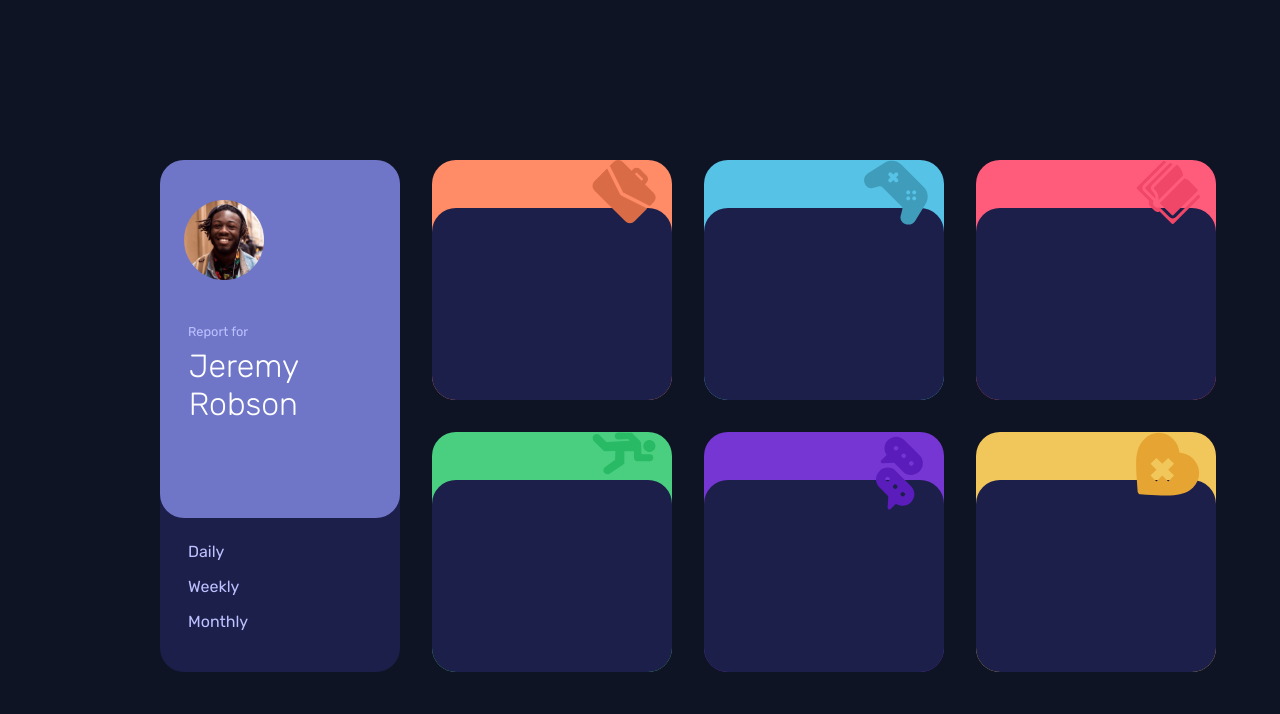
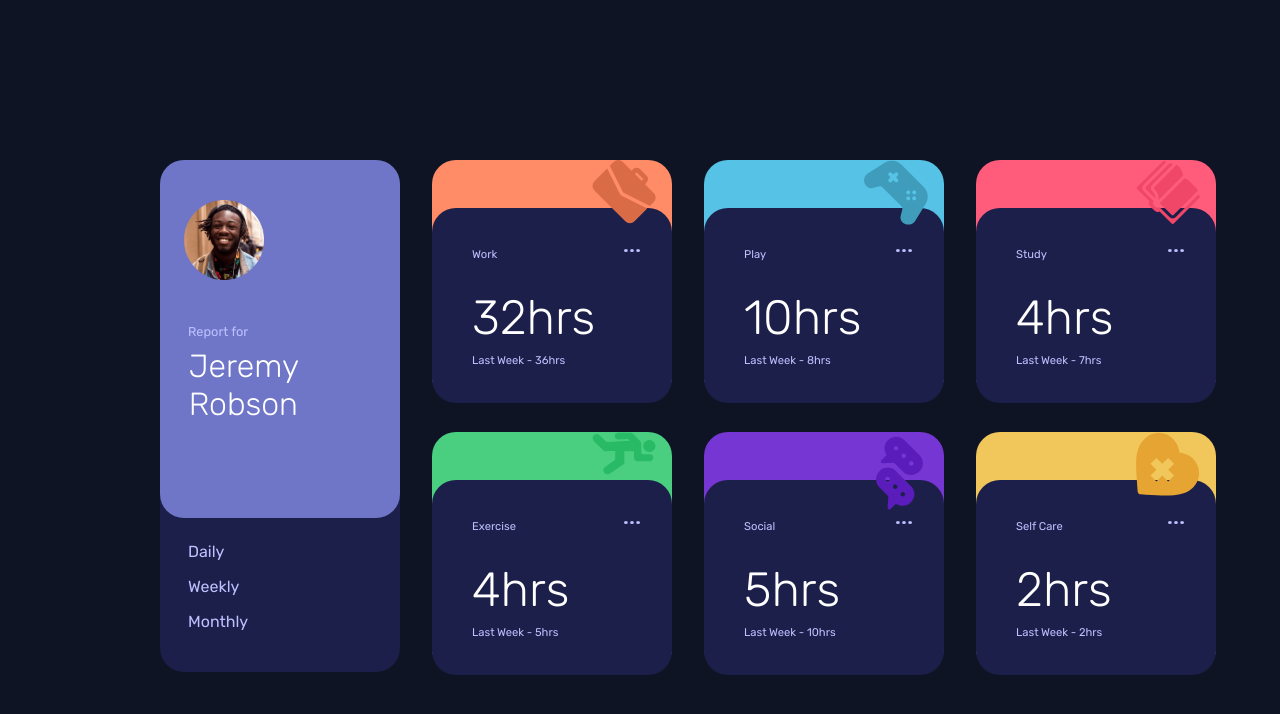
Before and after one commit to MHDSOU/Time-tracking-dashboard, a plain HTML site: page index.html in a window 1280 px wide. Drawn offline with Linux system fonts and the light colour scheme.

Commit message:
finish html & almost css

```diff
--- a/Style/Style.css
+++ b/Style/Style.css
@@ -68,6 +68,14 @@ body {
   padding-left: 1.75rem;
   color: hsl(236, 100%, 87%);
   list-style-type: none;
+}
+
+#list-item li {
+  cursor: pointer;
+}
+
+#list-item li:hover {
+  color: white;
 }
 
 .containerTwo {
@@ -147,6 +155,44 @@ body {
 .second-card {
   background-color: hsl(235, 46%, 20%);
   width: 15rem;
-  height: 80%;
+  height: 81.25%;
   border-radius: 1.5rem;
+  cursor: pointer;
 }
+
+.second-card:hover {
+  background-color: hsl(246, 80%, 60%);
+}
+
+.nav-contain {
+  padding-top: 2rem;
+  padding-right: 2rem;
+  display: flex;
+  justify-content: space-between;
+  align-items: center;
+}
+
+.nav-contain p {
+  color: white;
+  font-size: 2rem;
+}
+
+.nav-contain img {
+  width: 7.5%;
+  height: 12.5%;
+}
+
+.second-card h1 {
+  padding-left: 2.5rem;
+  margin-top: 1.75rem;
+  color: white;
+  font-weight: 300;
+  font-size: 3rem;
+}
+
+.second-card p {
+  padding-left: 2.5rem;
+  margin-top: 0.5rem;
+  color: hsl(236, 100%, 87%);
+  font-size: 0.7rem;
+}
--- a/index.html
+++ b/index.html
@@ -30,7 +30,7 @@
             </h1>
           </div>
           <div id="second-item">
-            <ul>
+            <ul id="list-item">
               <li>Daily</li>
               <li>Weekly</li>
               <li>Monthly</li>
@@ -44,19 +44,40 @@
               <div class="one-card">
                 <img src="./images/icon-work.svg" alt="" />
               </div>
-              <div class="second-card"></div>
+              <div class="second-card">
+                <div class="nav-contain">
+                  <p>Work</p>
+                  <img src="./images/icon-ellipsis.svg" alt="" />
+                </div>
+                <h1>32hrs</h1>
+                <p>Last Week - 36hrs</p>
+              </div>
             </div>
             <div id="deuxieme-item">
               <div class="one-card">
                 <img src="./images/icon-play.svg" alt="" />
               </div>
-              <div class="second-card"></div>
+              <div class="second-card">
+                <div class="nav-contain">
+                  <p>Play</p>
+                  <img src="./images/icon-ellipsis.svg" alt="" />
+                </div>
+                <h1>10hrs</h1>
+                <p>Last Week - 8hrs</p>
+              </div>
             </div>
             <div id="troisieme-item">
               <div class="one-card">
                 <img src="./images/icon-study.svg" alt="" />
               </div>
-              <div class="second-card"></div>
+              <div class="second-card">
+                <div class="nav-contain">
+                  <p>Study</p>
+                  <img src="./images/icon-ellipsis.svg" alt="" />
+                </div>
+                <h1>4hrs</h1>
+                <p>Last Week - 7hrs</p>
+              </div>
             </div>
           </div>
 
@@ -65,19 +86,40 @@
               <div class="one-card">
                 <img src="./images/icon-exercise.svg" alt="" />
               </div>
-              <div class="second-card"></div>
+              <div class="second-card">
+                <div class="nav-contain">
+                  <p>Exercise</p>
+                  <img src="./images/icon-ellipsis.svg" alt="" />
+                </div>
+                <h1>4hrs</h1>
+                <p>Last Week - 5hrs</p>
+              </div>
             </div>
             <div id="cinquieme-item">
               <div class="one-card">
                 <img src="./images/icon-social.svg" alt="" />
               </div>
-              <div class="second-card"></div>
+              <div class="second-card">
+                <div class="nav-contain">
+                  <p>Social</p>
+                  <img src="./images/icon-ellipsis.svg" alt="" />
+                </div>
+                <h1>5hrs</h1>
+                <p>Last Week - 10hrs</p>
+              </div>
             </div>
             <div id="sixieme-item">
               <div class="one-card">
                 <img src="./images/icon-self-care.svg" alt="" />
               </div>
-              <div class="second-card"></div>
+              <div class="second-card">
+                <div class="nav-contain">
+                  <p>Self Care</p>
+                  <img src="./images/icon-ellipsis.svg" alt="" />
+                </div>
+                <h1>2hrs</h1>
+                <p>Last Week - 2hrs</p>
+              </div>
             </div>
           </div>
         </div>
```
